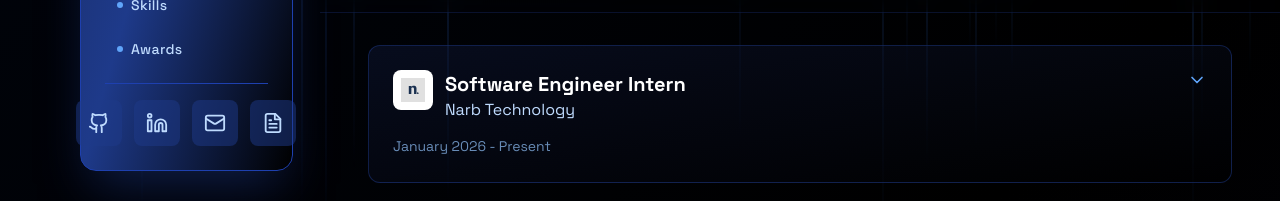
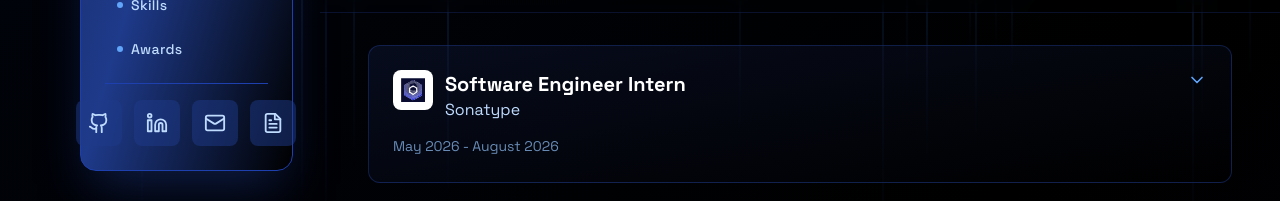
Before and after one commit to Shreyas765/Personal-Website, a React (Vite) app: page / in a window 1280 px wide. Shown: the part 596-797 px from the top of the page. Built offline with nearby package versions, Linux system fonts and the light colour scheme.

Commit message:
added new exp

```diff
--- a/src/App.jsx
+++ b/src/App.jsx
@@ -412,6 +412,17 @@ function App() {
                                 <span>Demo</span>
                               </a>
                             )}
+                            {project.links.devpost && (
+                              <a
+                                href={project.links.devpost}
+                                target="_blank"
+                                rel="noopener noreferrer"
+                                className="flex items-center space-x-1.5 text-blue-400 hover:text-blue-300 transition-colors text-xs hover:underline"
+                              >
+                                <ExternalLink size={14} />
+                                <span>Devpost</span>
+                              </a>
+                            )}
                           </div>
                         )}
                       </div>
--- a/src/data/sections.js
+++ b/src/data/sections.js
@@ -19,11 +19,22 @@ export const sections = [
     content: [
       {
         title: "Software Engineer Intern",
-        company: "Narb Technology",
+        company: "Sonatype",
+        logo: "/Pictures/sonatype.svg",
+        period: "May 2026 - August 2026",
+        description: "Add your description here",
+        techStack: ["Add", "Your", "Tech", "Stack"],
+        achievements: [
+
+        ]
+      },
+      {
+        title: "Software Engineer Intern",
+        company: "NARB Technology",
         logo: "/Pictures/narbtechnology_logo.svg",
-        period: "January 2026 - Present",
-        description: "",
-        techStack: [],
+        period: "January 2026 - April 2026",
+        description: "Add your description here",
+        techStack: ["Add", "Your", "Tech", "Stack"],
         achievements: [
 
         ]
@@ -109,6 +120,7 @@ export const sections = [
         images: ["/Pictures/RefNet.png"],
         links: {
           live: "https://refnet.wiki",
+          devpost: "https://devpost.com/software/refnet-c04g9n"
         },
         techStack: ["Docker", "AWS EC2", "Python", "React", "Flask", "D3.js", "REST API", "Node.js", "GPT-4o", "CedarOS"],
         achievements: [
```
Also changed, not shown: public/Pictures/sonatype.svg (added), 1 other file (tests, documents, lock files or other folders).
